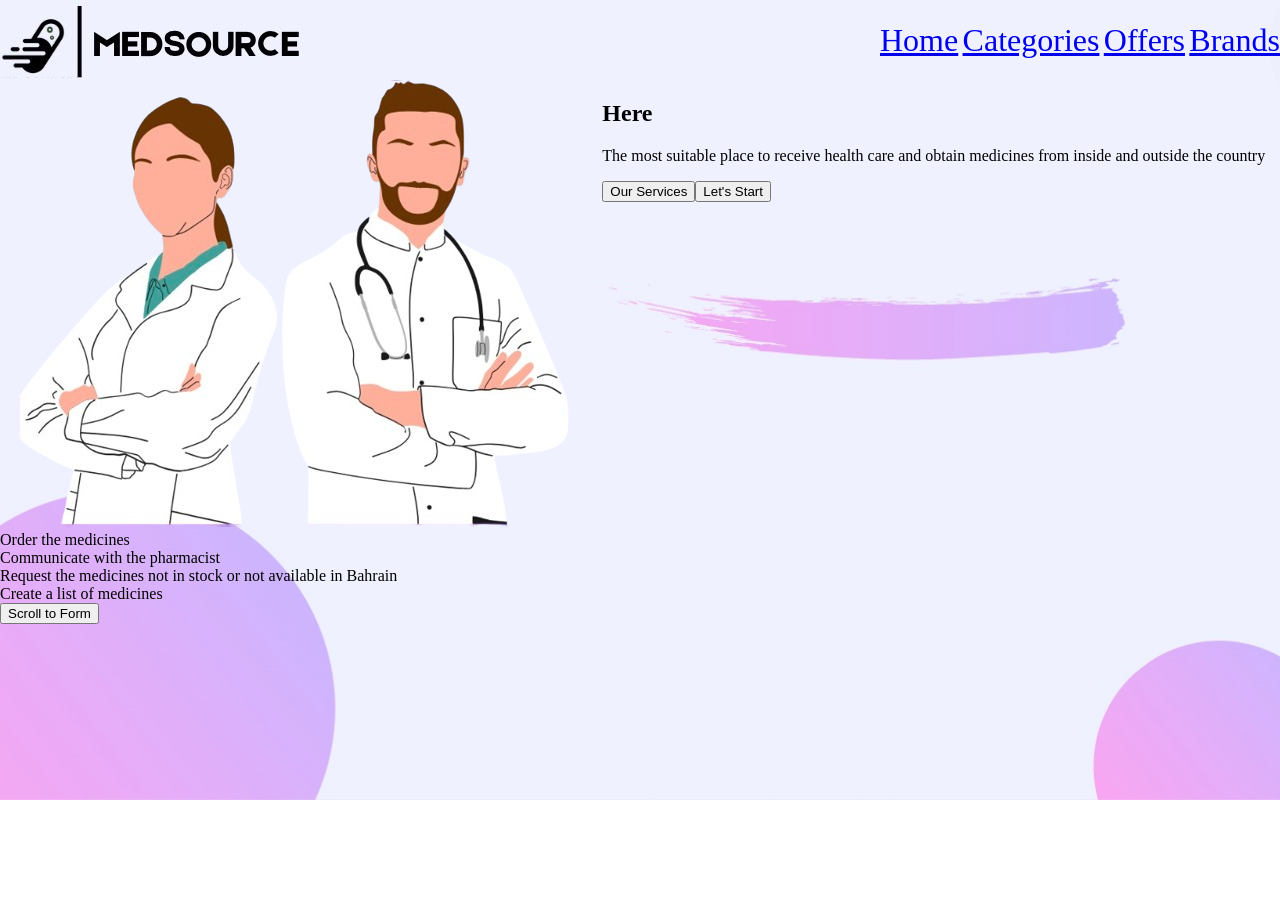
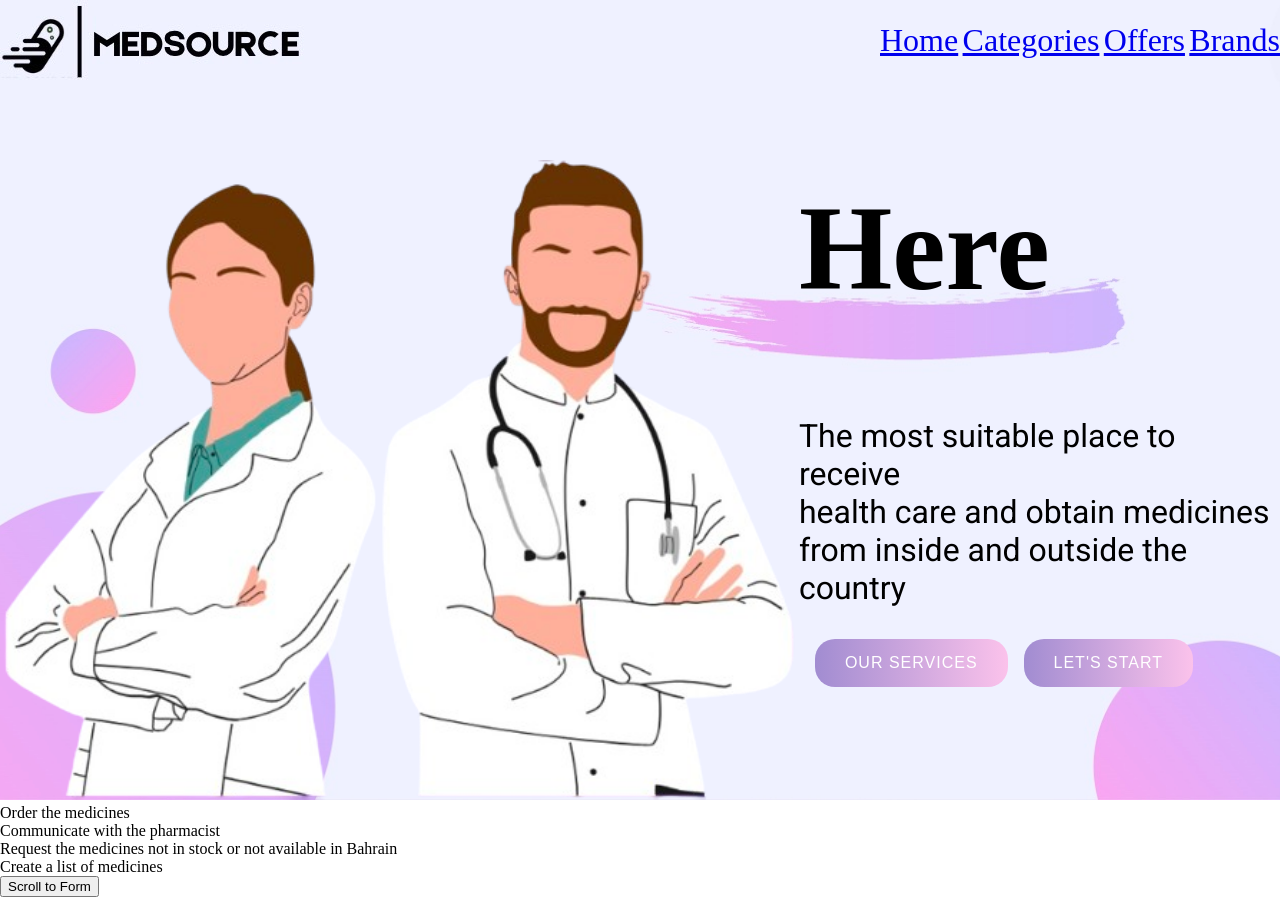
Before and after one commit to FahadIqbal1122/Med-Source, a React (Vite) app: page / in a window 1280 px wide. Before the commit the page ends 800 px from the top, so only its background shows below. Built offline with nearby package versions, Linux system fonts and the light colour scheme.

Commit message:
compelete css style for home page

```diff
--- a/index.html
+++ b/index.html
@@ -2,6 +2,7 @@
 <html lang="en">
   <head>
     <meta charset="UTF-8" />
+    <link href="https://fonts.googleapis.com/css2?family=Roboto:wght@400;700&display=swap" rel="stylesheet">
     <link rel="icon" type="image/svg+xml" href="/react.svg" />
     <meta name="viewport" content="width=device-width, initial-scale=1.0" />
     <title>MedSource</title>
--- a/src/App.css
+++ b/src/App.css
@@ -24,13 +24,38 @@ body {
   color: black;
 }
 
-/* .img1{
-  height: 70vh;
-  margin-top: 20vh;
-  margin-left: 10vh;
-} */
+.img1{
+  margin-top: 10vh;
+  /* margin-left: 6vh; */
+}
 
+.img1 img{
+  height: 80vh;
+}
 .main{
   display: flex;
   justify-content: space-around;
 }
+
+.here h1 {
+  font-size: 15vh;
+  font-family: 'Great Vibes', cursive;
+}
+
+.intro p {
+  font-size: 4vh;
+  font-family: 'Roboto', sans-serif;
+}
+.scroll button{
+  background: linear-gradient(to right, #a18cd1, #fbc2eb);
+      border: none;
+      border-radius: 20px;
+      color: white;
+      padding: 15px 30px;
+      font-size: 16px;
+      cursor: pointer;
+      text-transform: uppercase;
+      letter-spacing: 1px;
+      transition: background 0.3s ease;
+      margin-left: 2vh;
+}
--- a/src/pages/Home.jsx
+++ b/src/pages/Home.jsx
@@ -21,11 +21,11 @@ const Home = () => {
           </div>
 
           <div className='intro'>
-            <p>The most suitable place to receive health care and obtain
-              medicines from inside and outside the country</p>
+            <p>The most suitable place to receive <br/>health care and obtain
+              medicines <br/>from inside and outside the country</p>
           </div>
 
-          <div className='services'>
+          <div className='scroll'>
             <button onClick={() => scrollToElement(renderCountSectionRef)}>
               Our Services
             </button>
```
